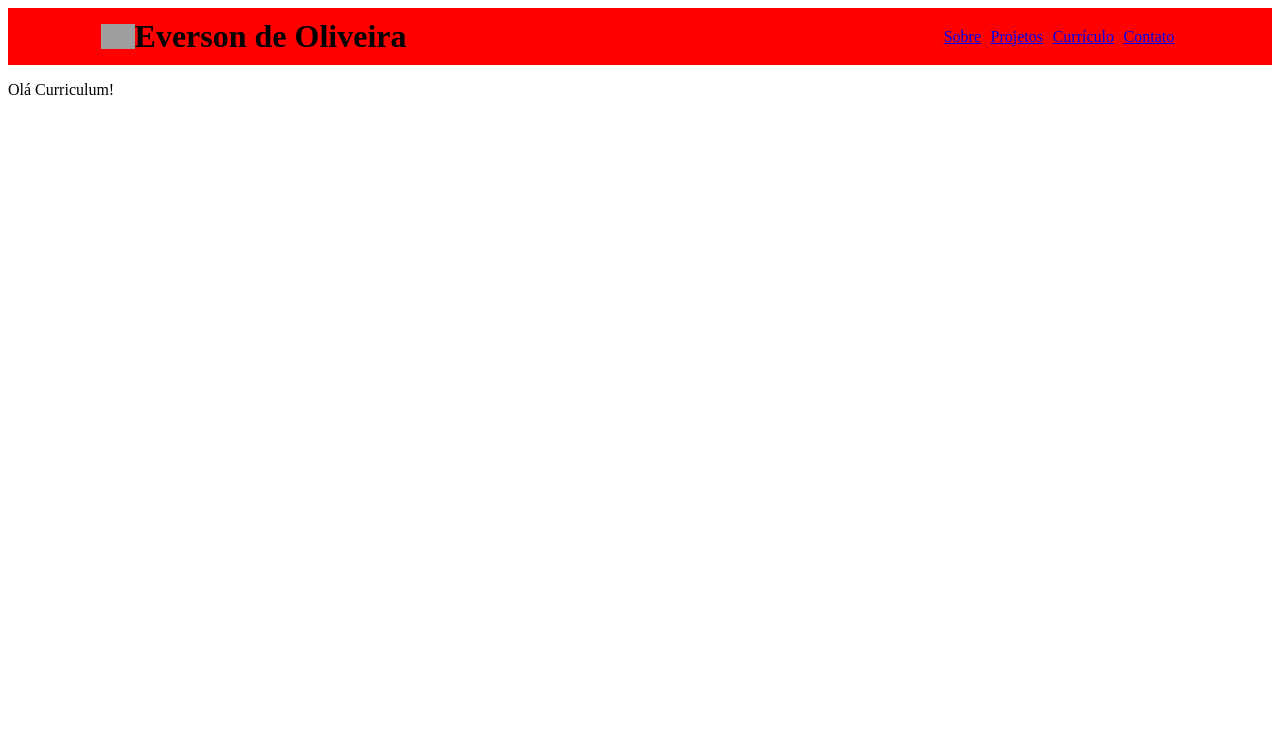
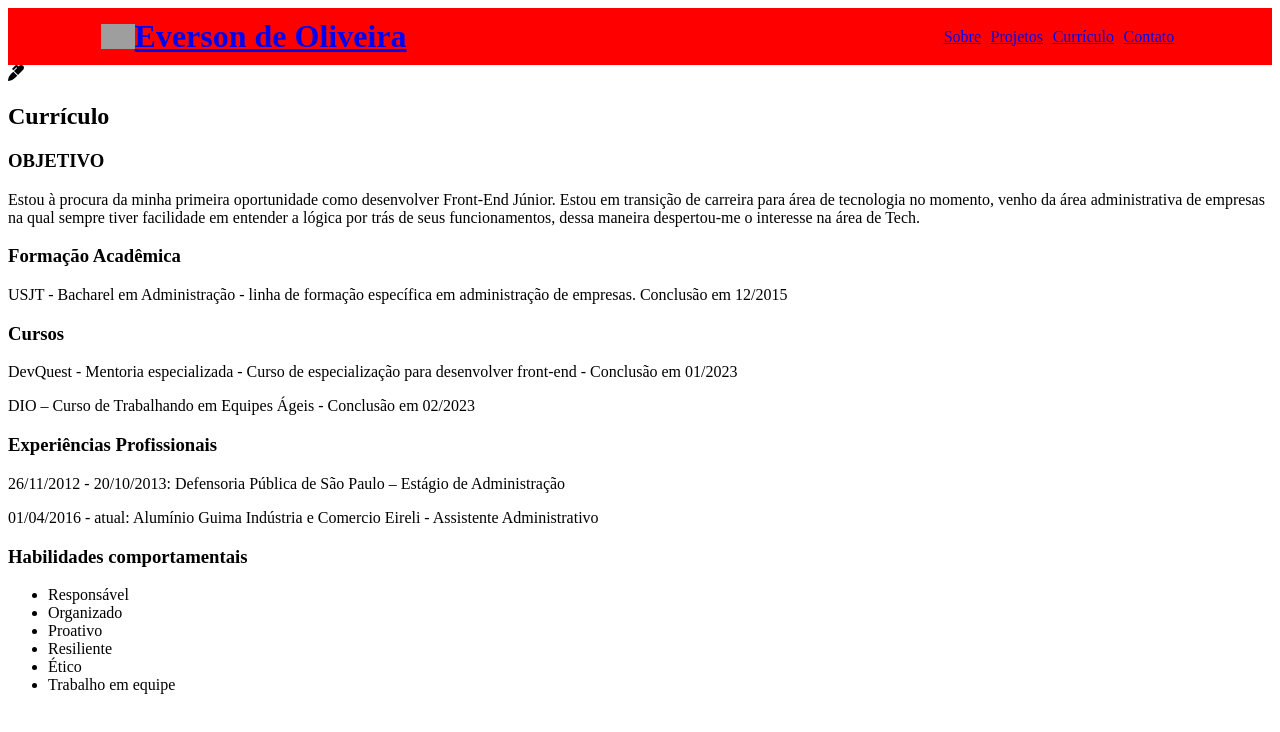
Before and after one commit to Eor13/project-my-portfolio, a React (Create React App) app: page /curriculum in a window 1280 px wide. Shown: the top 732 px of the page. Built offline with nearby package versions, Linux system fonts and the light colour scheme; grey boxes are pictures that could not be loaded.

Commit message:
Continuidade, inserção de conteudo.

```diff
--- a/package.json
+++ b/package.json
@@ -3,6 +3,10 @@
   "version": "0.1.0",
   "private": true,
   "dependencies": {
+    "@fortawesome/fontawesome-svg-core": "^5.15.4",
+    "@fortawesome/free-regular-svg-icons": "^5.15.4",
+    "@fortawesome/free-solid-svg-icons": "^5.15.4",
+    "@fortawesome/react-fontawesome": "^0.2.0",
     "@testing-library/jest-dom": "^5.16.5",
     "@testing-library/react": "^13.4.0",
     "@testing-library/user-event": "^13.5.0",
--- a/src/pages/Curriculum.js
+++ b/src/pages/Curriculum.js
@@ -1,7 +1,37 @@
+import { FontAwesomeIcon } from '@fortawesome/react-fontawesome';
+import { faMarker, fas } from '@fortawesome/free-solid-svg-icons';
+
 const Curriculum =() =>{
     return(
         <section>
-            <p>Olá Curriculum!</p>
+            <FontAwesomeIcon icon={faMarker}/>
+            <h1>Currículo</h1>
+
+            <h3>OBJETIVO</h3>
+            <p>Estou à procura da minha primeira oportunidade como desenvolver Front-End Júnior. Estou em transição de carreira para área de tecnologia no momento, venho da área administrativa de empresas na qual sempre tiver facilidade em entender a lógica por trás de seus funcionamentos, dessa maneira despertou-me o interesse na área de Tech.</p>
+
+
+            <h3>Formação Acadêmica</h3>
+            <p> USJT - Bacharel em Administração - linha de formação específica em administração de empresas. Conclusão em 12/2015</p>
+            <h3>Cursos</h3>
+            <p>DevQuest - Mentoria especializada - Curso de especialização para desenvolver front-end - Conclusão em 01/2023</p>
+            <p>DIO – Curso de Trabalhando em Equipes Ágeis - Conclusão em 02/2023</p>
+
+            <h3>Experiências Profissionais</h3>
+            <p>26/11/2012 - 20/10/2013: Defensoria Pública de São Paulo – Estágio de Administração</p>
+            <p>01/04/2016 - atual: Alumínio Guima Indústria e Comercio Eireli - Assistente Administrativo</p>
+
+            <h3>Habilidades comportamentais</h3>
+            <ul>
+                <li>Responsável</li>
+                <li>Organizado</li>
+                <li>Proativo</li>
+                <li>Resiliente</li>
+                <li>Ético</li>
+                <li>Trabalho em equipe</li>
+            </ul>
+
+
         </section>
     )
 }
--- a/src/pages/home.js
+++ b/src/pages/home.js
@@ -1,10 +1,8 @@
 import { About } from "./about";
-import {Projects} from "./projects";
 const Home = () => {
     return(
         <main>
             <About/>
-            <Projects/>
         </main>
     )
 }
--- a/src/pages/navbar.js
+++ b/src/pages/navbar.js
@@ -6,11 +6,11 @@ const NavBar =() =>{
         <header className="container">
             <div>
                 <img src={lodding} alt="Aprimorando..."/>
-                <h1>Everson de Oliveira</h1>
+                <a href="/"><h1>Everson de Oliveira</h1></a>
             </div>
             <nav>
                 <li><a href="/">Sobre</a></li>
-                <li><a href="/about">Projetos</a></li>
+                <li><a href="/projects">Projetos</a></li>
                 <li><a href="/curriculum">Currículo</a></li>
                 <li><a href="/contact">Contato</a></li>
             </nav>
--- a/src/pages/projects.js
+++ b/src/pages/projects.js
@@ -1,8 +1,16 @@
+import { CardProjects } from "../components/cardProjects";
+
+
 const Projects =() =>{
     return(
         <section>
             <h1>Meus Projetos</h1>
             <p>Estes são alguns projetos desenvolvidos onde aplico algumas tecnicas e tecnologias de desenvolvimentos aprendidas durante durente meu aprendizado de programador.</p>
+            <div>
+                <CardProjects/>
+                <CardProjects/>
+                <CardProjects/>
+            </div>
         </section>
     )
 }
--- a/src/pages/routes.js
+++ b/src/pages/routes.js
@@ -1,10 +1,9 @@
 import { BrowserRouter, Outlet, Route, Routes } from "react-router-dom";
 import { Home } from "./home";
-import { About } from "./about";
 import { Projects } from "./projects";
 import { NavBar } from "./navbar";
+import { Contact } from "./contact";
 import { Curriculum } from "./Curriculum";
-import { Contact } from "./contact";
 
 
 const AppRoutes =() =>{
@@ -14,10 +13,9 @@ const AppRoutes =() =>{
             <Outlet/>
             <Routes>
                 <Route exact path="/" element={<Home/>}/>
-                <Route exact path="/about" element={<About/>}/>
                 <Route exact path="/projects" element={<Projects/>}/>
-                <Route exact path="/Curriculum" element={<Curriculum/>}/>
-                <Route exact path="/Contact" element={<Contact/>}/>
+                <Route exact path="/curriculum" element={<Curriculum/>}/>
+                <Route exact path="/contact" element={<Contact/>}/>
             </Routes>
         </BrowserRouter>
     )
```
Also changed, not shown: src/components/cardProjects.js (added, +13 -0 lines), 1 other file (tests, documents, lock files or other folders).
